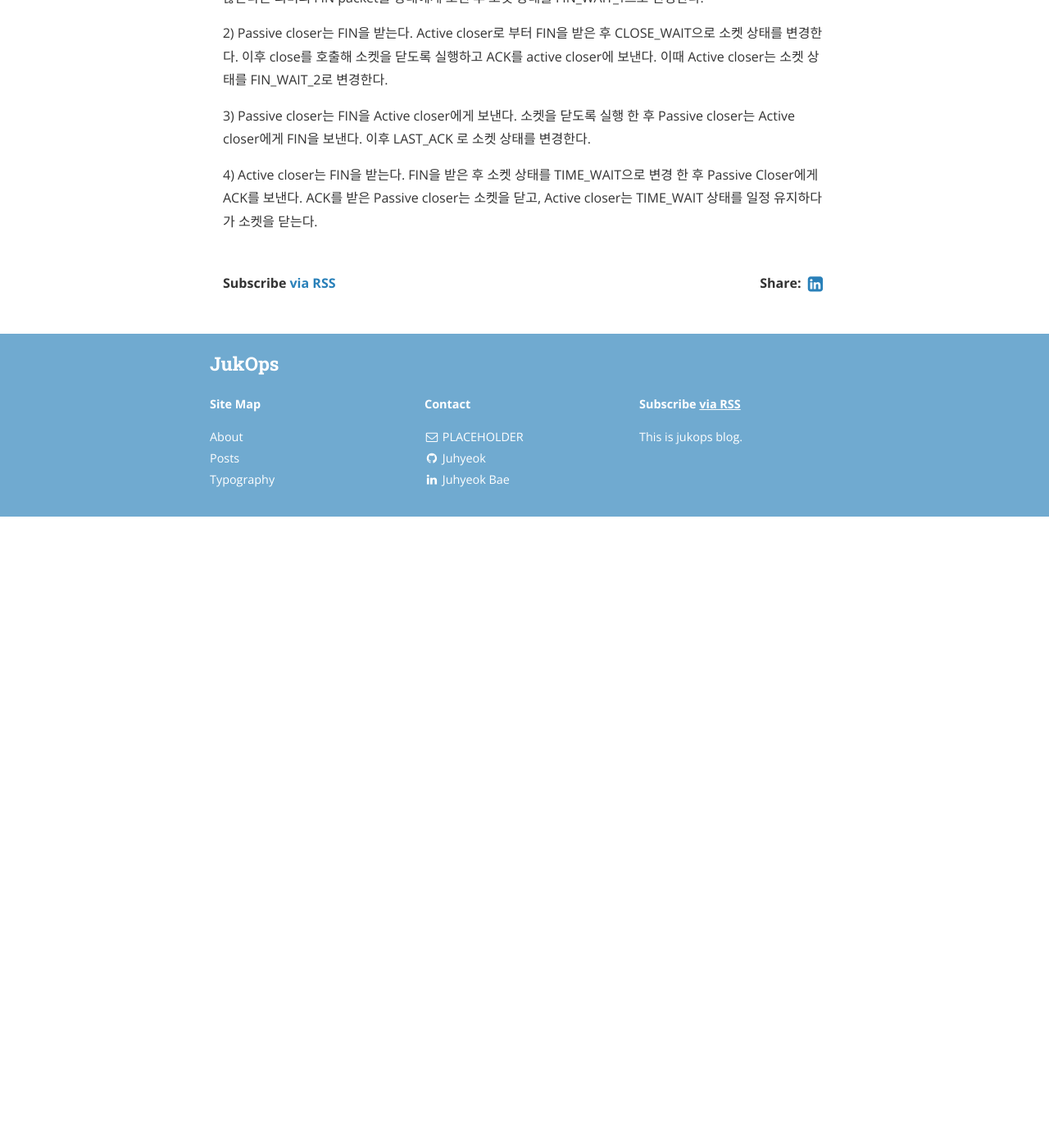
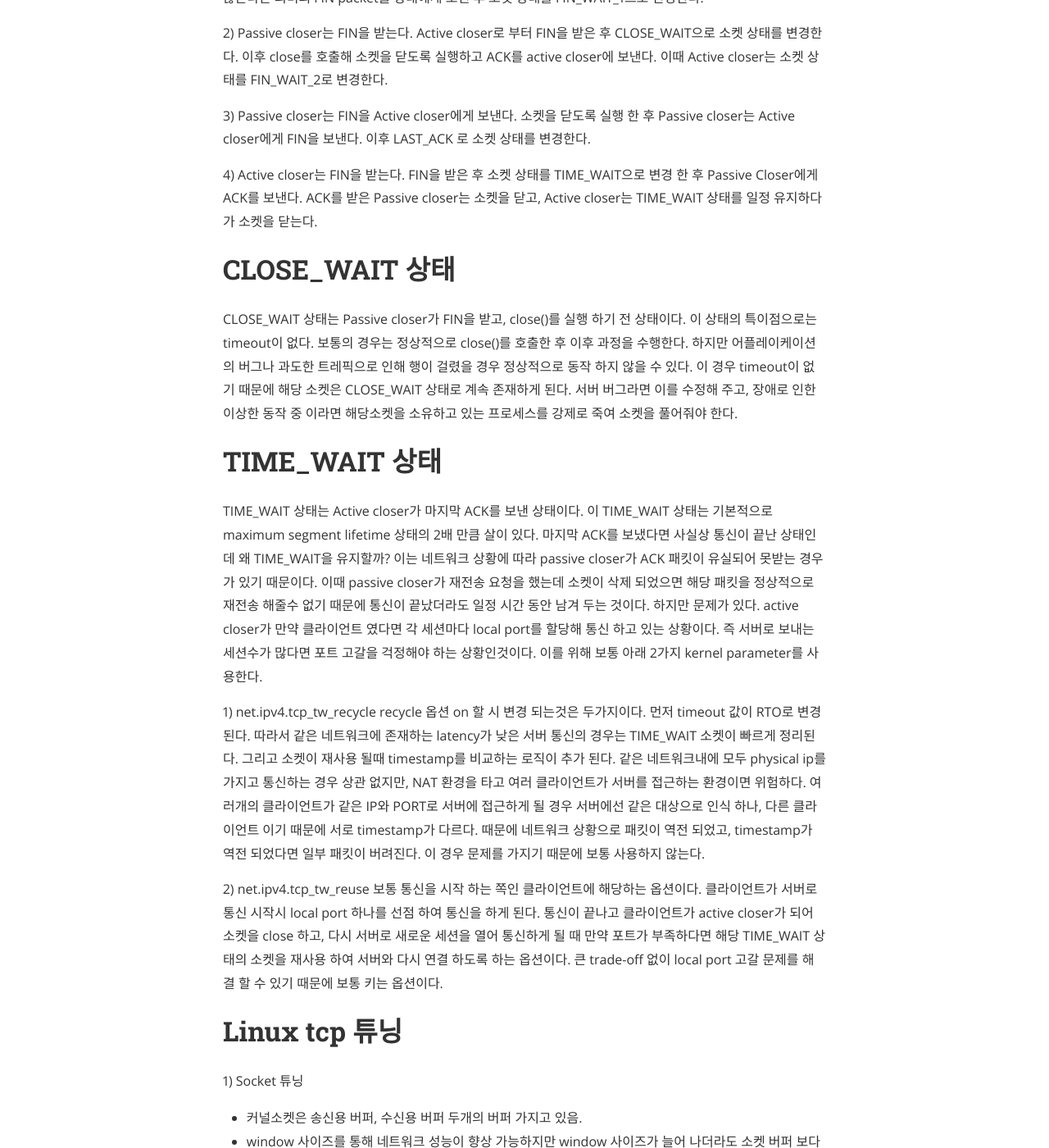
Before and after one commit to jukops/jukops.github.io, a Jekyll site: the page built from _posts/2019-07-01-tcp-socket.markdown, in a window 1280 px wide and 1400 px high, scrolled down 1889 px. Shown: the whole window at 82% size. Built offline with Jekyll 4.4.1, drawn with Linux system fonts in a browser that asks for light colours; nearby versions of some CDN libraries; before the commit the page ends 2519 px from its top, so only the background shows below that; some of the changed text lies outside the part shown.

Commit message:
Change tcp socket

````diff
--- a/_posts/2019-07-01-tcp-socket.markdown
+++ b/_posts/2019-07-01-tcp-socket.markdown
@@ -41,3 +41,50 @@ TCP는 기본적으로 연결지향 프로토콜이다. 따라서 일방적으
 4) Active closer는 FIN을 받는다.
    FIN을 받은 후 소켓 상태를 TIME_WAIT으로 변경 한 후 Passive Closer에게 ACK를 보낸다.
    ACK를 받은 Passive closer는 소켓을 닫고, Active closer는 TIME_WAIT 상태를 일정 유지하다가 소켓을 닫는다.
+
+# CLOSE_WAIT 상태
+CLOSE_WAIT 상태는 Passive closer가 FIN을 받고, close()를 실행 하기 전 상태이다. 이 상태의 특이점으로는 timeout이 없다. 보통의 경우는 정상적으로 close()를 호출한 후 이후 과정을 수행한다. 하지만 어플레이케이션의 버그나 과도한 트레픽으로 인해 행이 걸렸을 경우 정상적으로 동작 하지 않을 수 있다. 이 경우 timeout이 없기 때문에 해당 소켓은 CLOSE_WAIT 상태로 계속 존재하게 된다.
+서버 버그라면 이를 수정해 주고, 장애로 인한 이상한 동작 중 이라면 해당소켓을 소유하고 있는 프로세스를 강제로 죽여 소켓을 풀어줘야 한다.
+
+# TIME_WAIT 상태
+TIME_WAIT 상태는 Active closer가 마지막 ACK를 보낸 상태이다. 이 TIME_WAIT 상태는 기본적으로 maximum segment lifetime 상태의 2배 만큼 살이 있다. 마지막 ACK를 보냈다면 사실상 통신이 끝난 상태인데 왜 TIME_WAIT을 유지할까? 이는 네트워크 상황에 따라 passive closer가 ACK 패킷이 유실되어 못받는 경우가 있기 때문이다. 이때 passive closer가 재전송 요청을 했는데 소켓이 삭제 되었으면 해당 패킷을 정상적으로 재전송 해줄수 없기 때문에 통신이 끝났더라도 일정 시간 동안 남겨 두는 것이다.
+하지만 문제가 있다. active closer가 만약 클라이언트 였다면 각 세션마다 local port를 할당해 통신 하고 있는 상황이다. 즉 서버로 보내는 세션수가 많다면 포트 고갈을 걱정해야 하는 상황인것이다. 이를 위해 보통 아래 2가지 kernel parameter를 사용한다.
+
+1) net.ipv4.tcp_tw_recycle
+   recycle 옵션 on 할 시 변경 되는것은 두가지이다. 먼저 timeout 값이 RTO로 변경된다. 따라서 같은 네트워크에 존재하는 latency가 낮은 서버 통신의 경우는 TIME_WAIT 소켓이 빠르게 정리된다. 그리고 소켓이 재사용 될때 timestamp를 비교하는 로직이 추가 된다. 같은 네트워크내에 모두 physical ip를 가지고 통신하는 경우 상관 없지만, NAT 환경을 타고 여러 클라이언트가 서버를 접근하는 환경이면 위험하다. 여러개의 클라이언트가 같은 IP와 PORT로 서버에 접근하게 될 경우 서버에선 같은 대상으로 인식 하나, 다른 클라이언트 이기 때문에 서로 timestamp가 다르다. 때문에 네트워크 상황으로 패킷이 역전 되었고, timestamp가 역전 되었다면 일부 패킷이 버려진다. 이 경우 문제를 가지기 때문에 보통 사용하지 않는다.
+
+2) net.ipv4.tcp_tw_reuse
+   보통 통신을 시작 하는 쪽인 클라이언트에 해당하는 옵션이다. 클라이언트가 서버로 통신 시작시 local port 하나를 선점 하여 통신을 하게 된다. 통신이 끝나고 클라이언트가 active closer가 되어 소켓을 close 하고, 다시 서버로 새로운 세션을 열어 통신하게 될 때 만약 포트가 부족하다면 해당 TIME_WAIT 상태의 소켓을 재사용 하여 서버와 다시 연결 하도록 하는 옵션이다. 큰 trade-off 없이 local port 고갈 문제를 해결 할 수 있기 때문에 보통 키는 옵션이다.
+
+# Linux tcp 튜닝
+1) Socket 튜닝
+- 커널소켓은 송신용 버퍼, 수신용 버퍼 두개의 버퍼 가지고 있음.
+- window 사이즈를 통해 네트워크 성능이 향상 가능하지만 window 사이즈가 늘어 나더라도 소켓 버퍼 보다 커질순 없다. 따라서 소켓 버퍼도 같이 증가를 시켜줘야 한다.
+- 아래 값들은 모든 소켓에 대하여 설정하는 버퍼 크기이다.
+  ```
+  net.core.rmem_default
+  net.core.wmem_default
+  net.core.rmem_max
+  net.core.wmem_max
+  ```
+- 아래 값은 tcp에 대한 부분만 설정한다. tcp의 개별 소켓 하나가 가질 수 있는 값이며, 한 파라메터에 min/default/max 3개의 값 설정이 가능하다.
+만약 TCP memory pressure 상태면 min 값을 갖게 된다.
+  ```
+  net.ipv4.tcp_rmem
+  net.ipv4.tcp_wmem
+  ```
+- 아래는 tcp 전체에 해당하는 소켓값이다. 커널에서 tcp를 위해 사용할 수 있는 메모리크기를 지정할 수 있다. 한 파라메터에 min/pressure/max 값을 설정 할 수 있다. 만약 TCP 소켓 전체에서 사용되는 메모리가 이값을 초과 하면 TCP memory pressure 상태가 되고 이후 소켓은 min 값을 갖게 된다.
+해당값은 단위는 page이다.(리눅스에서는 한 페이지가 4096)
+  ```
+  net.ipv4.tcp_mem
+  ```
+
+2) Capacity 튜닝
+- fd 튜닝
+  ulimit과 fs.file-max 높게 잡아줌.
+- net.core.netdev_max_backlog: 각 네트워크 장치 별로 커널이 처리하도록 쌓아두는 queue의 크기 설정
+  이 backlog에 쌓이는것보다 커널이 느리게 처리 한다면, 큐에 추가 안된 패킷은 모두 버려짐. 해당 값을 크게 한다면 메모리 사용량 말고는 영향 없음.
+- net.core.somaxxconn: listen backlog이다. listen으로 바인딩된 소켓에서 accept를 기다리는 소켓 개수. 이 값은 accept를 기다리는 established 상태를 위한 backlog
+  이 값은 hard limit으로 앱에서 이 값보다 크게 늘려도 이 값보다 크게는 올라가지 않음. 따라서 앱과 해당 파라메터 둘다 조절이 필요함.
+- net.ipv4.tcp_max_syn_backlog: syn 패킷에 대한 backlog이다. 서버에서 syn을 받고 처리하면 syn_received가 되는데, syn을 처리 하기전에 쌓아 놓는 큐이다. syn_received 상태를 위한 backlog
+- net.ipv4.ip_local_port_range: 커널에서 소스포트 등 일시적인 용도로 소캣에 사용할 포트를 고를시 이 범위 내에 포트를 사용.
````
